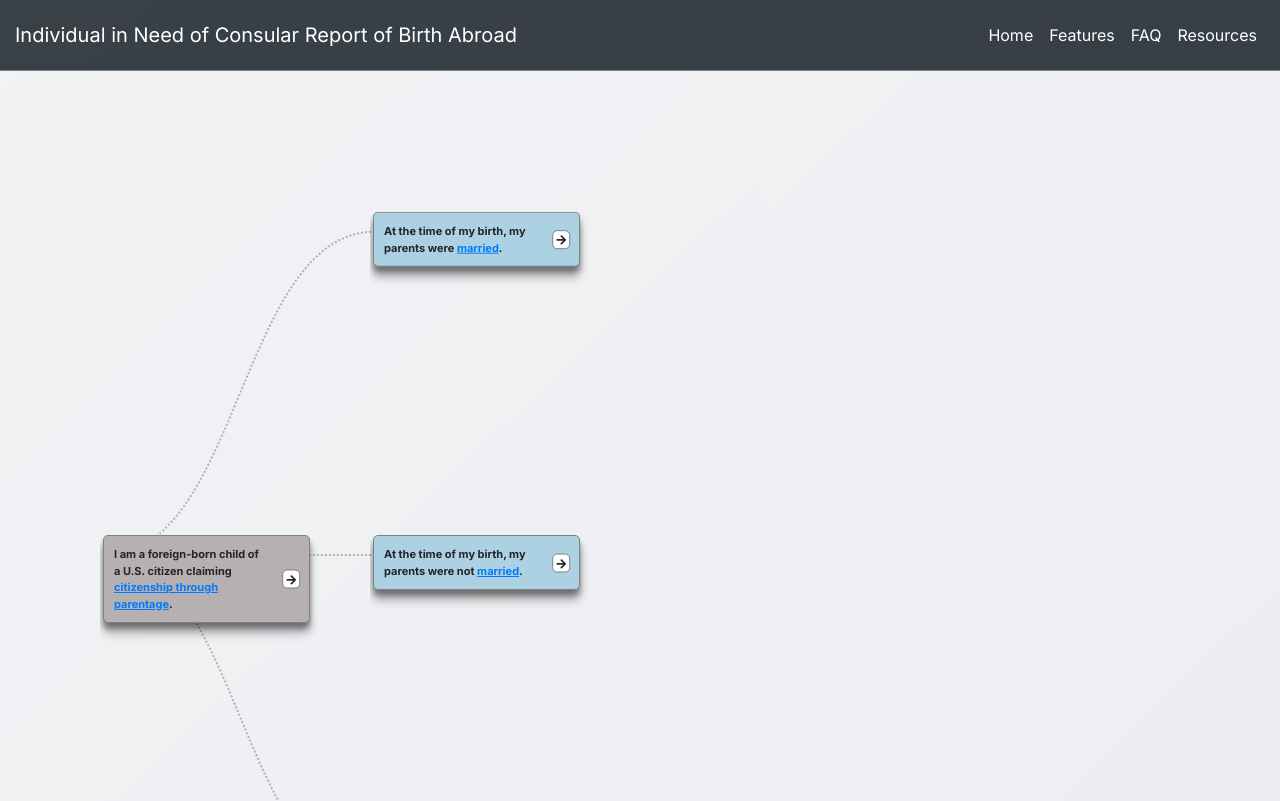
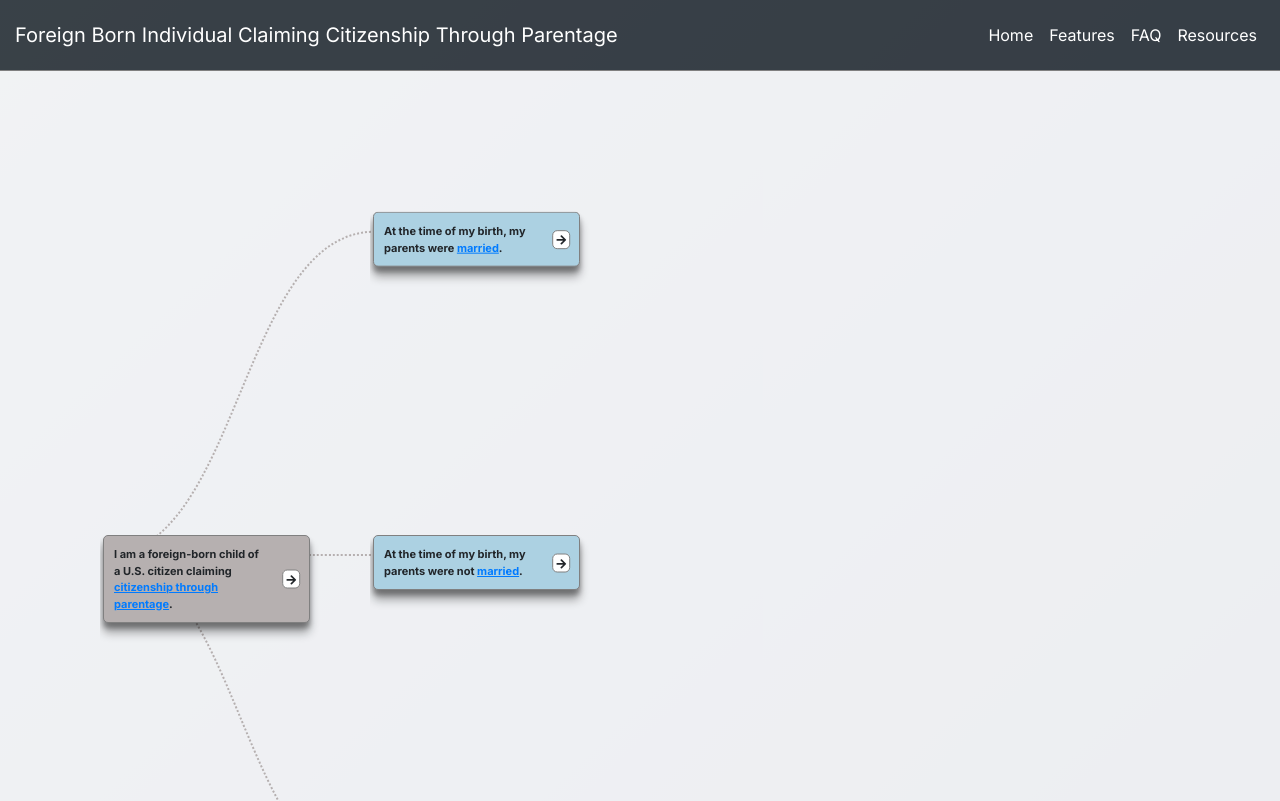
Before and after one commit to DCipherATX/DNA-Wayfinder, a plain HTML site: page CRBAv2.html in a window 1280 px wide. Shown: the top 801 px of the page. Drawn offline with nearby package versions, Linux system fonts and the light colour scheme.

Commit message:
Add files via upload

```diff
--- a/CRBAv2.html
+++ b/CRBAv2.html
@@ -20,7 +20,7 @@
 
 <body>
     <nav class="navbar navbar-expand-lg navbar-dark bg-dark my-nav dark-nav" id="myNav">
-      <a class="navbar-brand">Individual in Need of Consular Report of Birth Abroad</a>
+      <a class="navbar-brand">Foreign Born Individual Claiming Citizenship Through Parentage</a>
       <button class="navbar-toggler" type="button" data-toggle="collapse" data-target="#navbarNav"
         aria-controls="navbarNav" aria-expanded="false" aria-label="Toggle navigation">
         <span class="navbar-toggler-icon"></span>
```
